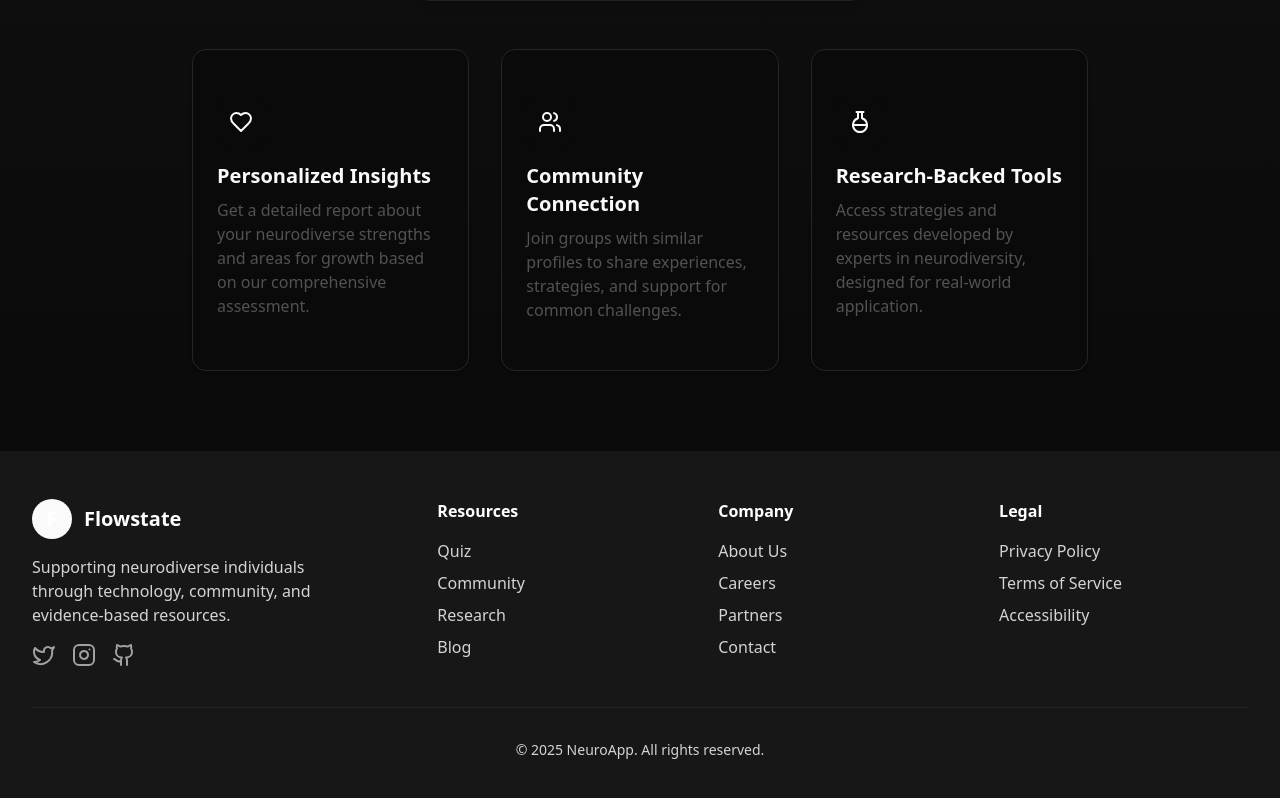
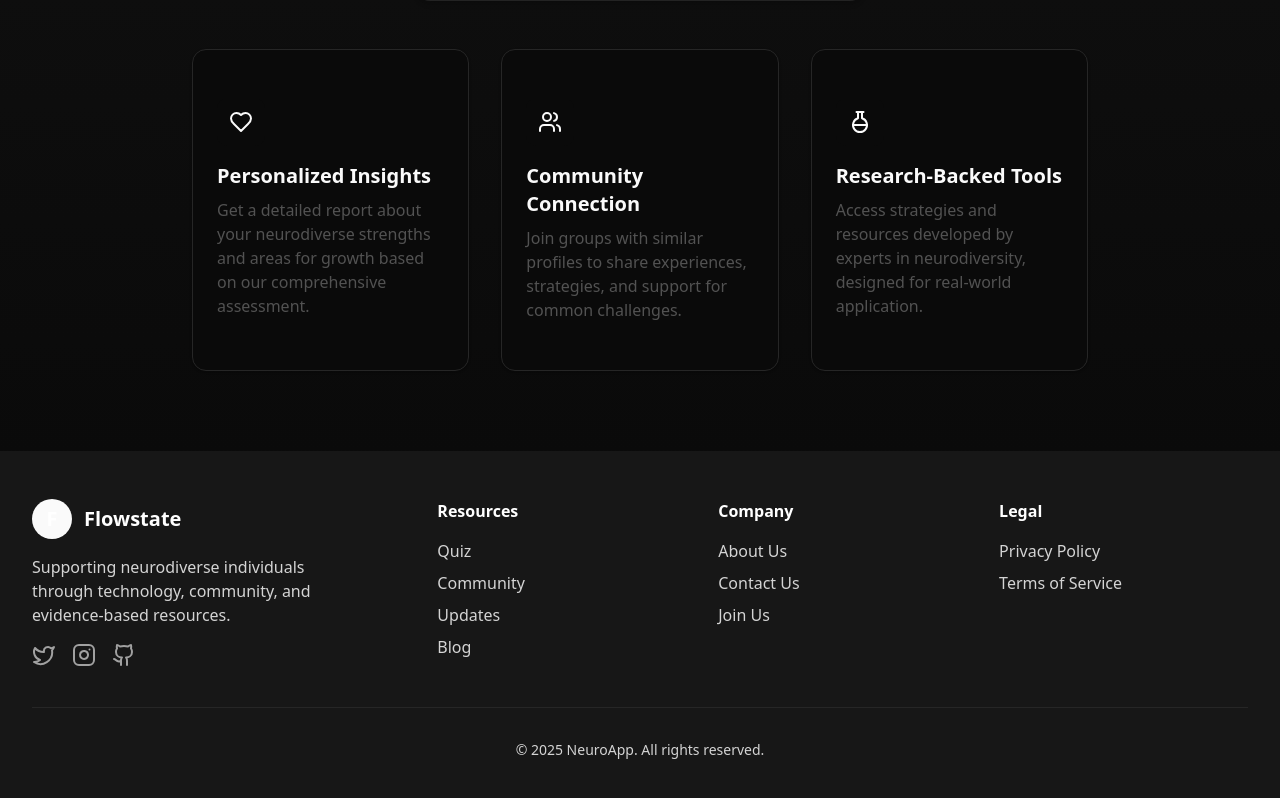
Before and after one commit to FlowStateCalendar/Shift-Website, a Next.js app: page / in a window 1280 px wide. Shown: the part 658-1456 px from the top of the page. Built offline with nearby package versions, Linux system fonts and the light colour scheme.

Commit message:
Footer changes - testing Link tag

```diff
--- a/components/footer.tsx
+++ b/components/footer.tsx
@@ -1,4 +1,5 @@
 import { Twitter, Instagram, Github } from "lucide-react";
+import Link from "next/link";
 
 export default function Footer() {
     return (
@@ -34,9 +35,9 @@ export default function Footer() {
                             <h3 className="text-white font-semibold mb-4">Resources</h3>
                             <ul className="space-y-2">
                                 <li>
-                                    <a href="#" className="hover:text-white transition">
+                                    <Link href="#" className="hover:text-white transition">
                                         Quiz
-                                    </a>
+                                    </Link>
                                 </li>
                                 <li>
                                     <a href="#" className="hover:text-white transition">
@@ -45,7 +46,7 @@ export default function Footer() {
                                 </li>
                                 <li>
                                     <a href="#" className="hover:text-white transition">
-                                        Research
+                                        Updates
                                     </a>
                                 </li>
                                 <li>
@@ -59,23 +60,18 @@ export default function Footer() {
                             <h3 className="text-white font-semibold mb-4">Company</h3>
                             <ul className="space-y-2">
                                 <li>
-                                    <a href="/about" className="hover:text-white transition">
+                                    <Link href="/about" className="hover:text-white transition">
                                         About Us
+                                    </Link>
+                                </li>
+                                <li>
+                                    <a href="/contact-us" className="hover:text-white transition">
+                                        Contact Us
                                     </a>
                                 </li>
                                 <li>
                                     <a href="#" className="hover:text-white transition">
-                                        Careers
-                                    </a>
-                                </li>
-                                <li>
-                                    <a href="#" className="hover:text-white transition">
-                                        Partners
-                                    </a>
-                                </li>
-                                <li>
-                                    <a href="/contact-us" className="hover:text-white transition">
-                                        Contact
+                                        Join Us
                                     </a>
                                 </li>
                             </ul>
@@ -93,11 +89,6 @@ export default function Footer() {
                                         Terms of Service
                                     </a>
                                 </li>
-                                <li>
-                                    <a href="#" className="hover:text-white transition">
-                                        Accessibility
-                                    </a>
-                                </li>
                             </ul>
                         </div>
                     </div>
```
